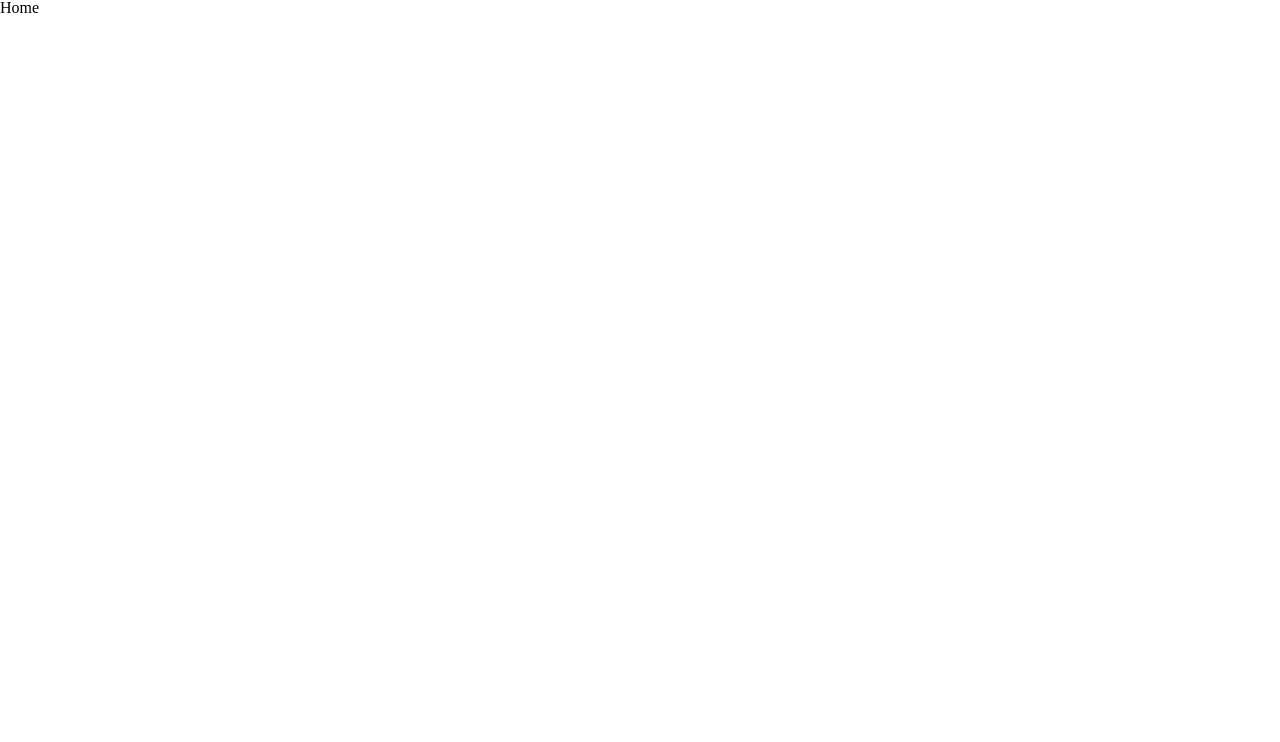
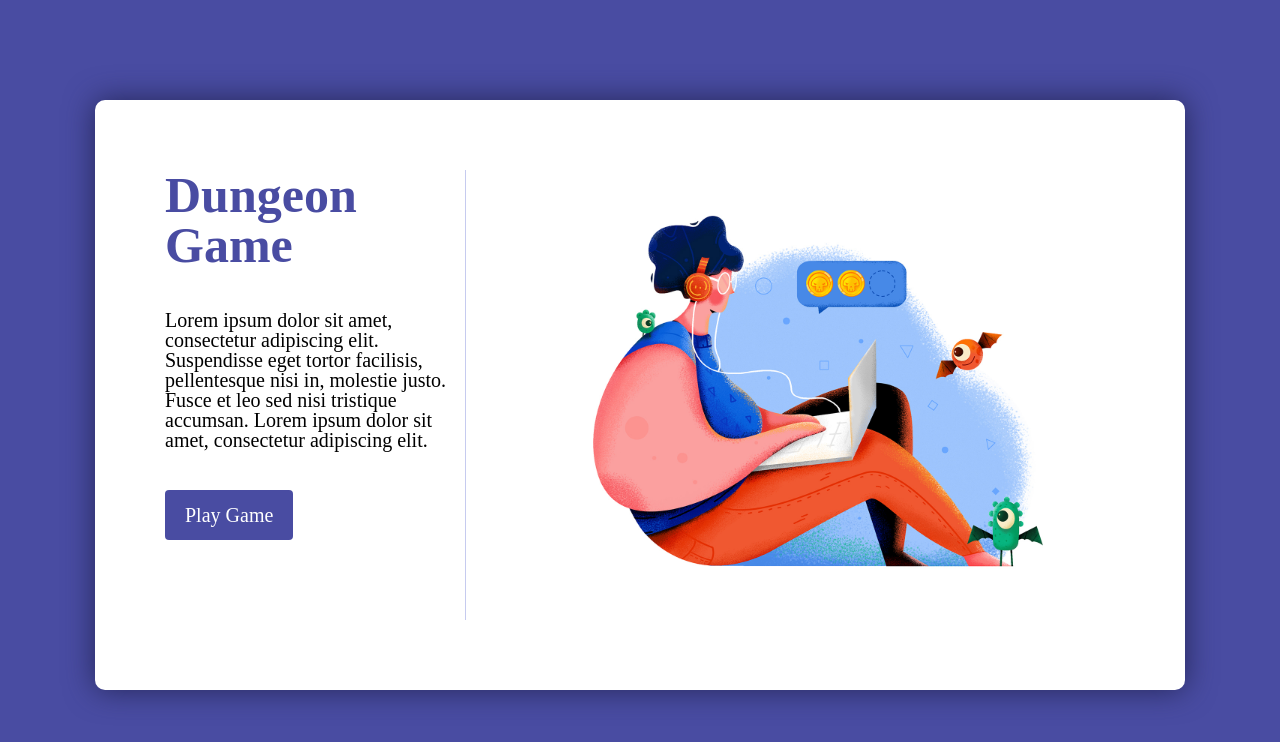
Before and after one commit to cseu3bw1team1/MUD-FE, a React (Create React App) app: page / in a window 1280 px wide. Shown: the top 742 px of the page. Built offline with nearby package versions, Linux system fonts and the light colour scheme.

Commit message:
add Home view

```diff
--- a/src/App.js
+++ b/src/App.js
@@ -1,5 +1,7 @@
-import React from 'react';
-import { Switch, Route } from 'react-router-dom'
+import React from "react";
+import { Switch, Route } from "react-router-dom";
+
+import Home from "./views/Home";
 
 function App() {
     return (
@@ -7,7 +9,9 @@ function App() {
             <Route path="/register">Register</Route>
             <Route path="/login">Login</Route>
             <Route path="/play">Play</Route>
-      <Route path="/">Home</Route>
+            <Route path="/">
+                <Home />
+            </Route>
         </Switch>
     );
 }
--- a/src/index.css
+++ b/src/index.css
@@ -30,6 +30,7 @@ footer, header, hgroup, menu, nav, section {
 }
 body {
 	line-height: 1;
+	background-color: #494ca2;
 }
 ol, ul {
 	list-style: none;
--- /dev/null
+++ b/src/views/Home.js
@@ -0,0 +1,18 @@
+import React from "react";
+
+import Card from "../components/Card/Card";
+import Title from "../components/Title/Title";
+import Paragraph from "../components/Paragraph/Paragraph";
+import Button from "../components/Button/Button";
+
+const Home = () => {
+    return (
+        <Card>
+            <Title>Dungeon Game</Title>
+            <Paragraph>Lorem ipsum dolor sit amet, consectetur adipiscing elit. Suspendisse eget tortor facilisis, pellentesque nisi in, molestie justo. Fusce et leo sed nisi tristique accumsan. Lorem ipsum dolor sit amet, consectetur adipiscing elit.</Paragraph>
+            <Button to="/play">Play Game</Button>
+        </Card>
+    );
+};
+
+export default Home;
```
Also changed, not shown: 1 other file (tests, documents, lock files or other folders). Lines whose indentation alone changed are shown as unchanged.
